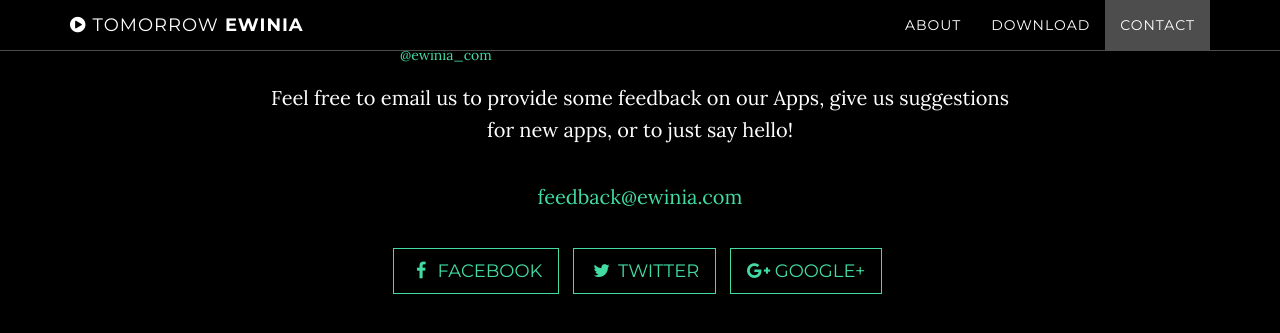
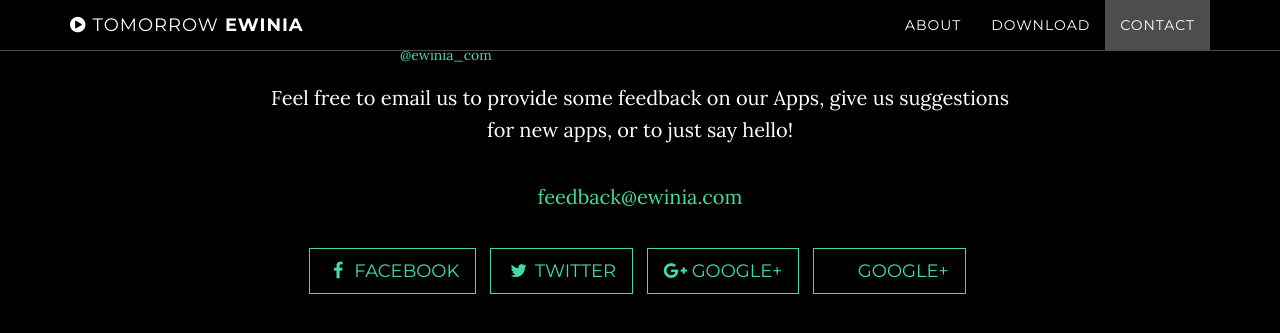
Before and after one commit to nullinstruction/home, a Jekyll site: the page index.html, which Jekyll copies as it is, in a window 1280 px wide and 900 px high, scrolled down 2286 px. Shown: the top 333 px of the window. Built offline with Jekyll 4.4.1, drawn with Linux system fonts in a browser that asks for light colours; nearby versions of some CDN libraries; comment, search, counter and statistics services are not loaded; some of the changed text lies outside the part shown.

Commit message:
blog button
                    <li>
                        <a href="http://ewinia.blogspot.kr/" class="btn btn-default btn-lg"><i class="fa fa-googleblog fa-fw"></i> <span class="network-name">Google+</span></a>
                    </li>

```diff
--- a/index.html
+++ b/index.html
@@ -193,6 +193,11 @@
                     <li>
                         <a href="http://google.com/+EwiniaDotCom" class="btn btn-default btn-lg"><i class="fa fa-google-plus fa-fw"></i> <span class="network-name">Google+</span></a>
                     </li>
+
+                    <li>
+                        <a href="http://ewinia.blogspot.kr/" class="btn btn-default btn-lg"><i class="fa fa-googleblog fa-fw"></i> <span class="network-name">Google+</span></a>
+                    </li>
+
                 </ul>
             </div>
         </div>
@@ -226,10 +231,11 @@
     <!-- google analytics-->
     <script src="js/googleanalytics.js"></script>
 
+            <!--
         <div id="foot">
                 <div class="social">
                         <h3>Stay Connected</h3>
-                        <!--
+
                         <a class="youtube" href="https://www.youtube.com/channel/UClkWUC5-yCu7h04JBTYO-Xw?&ab_channel=EWINIA">
                         <img src="/images/youtube.png" />
                         </a>
@@ -237,8 +243,9 @@
                         <a class="youtube" href="https://www.facebook.com/EWINIA-1444460305865853/">
                         <img src="/images/youtube.png" />
                         </a>
-                        -->
+
                         </div>
+
 
                 <div class="contact">
                         <form class="contact" name="form" method="post">
@@ -258,9 +265,12 @@
 
 
                         </form>
+
                         </div>
+
+
         </div>
-
+             -->
 
 
 
```
